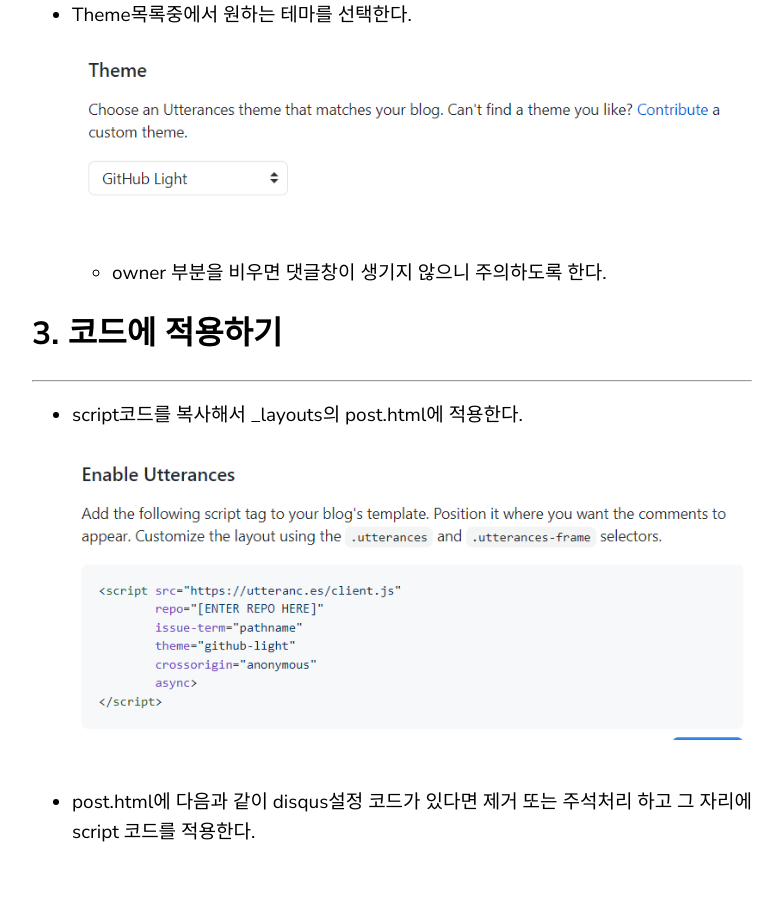
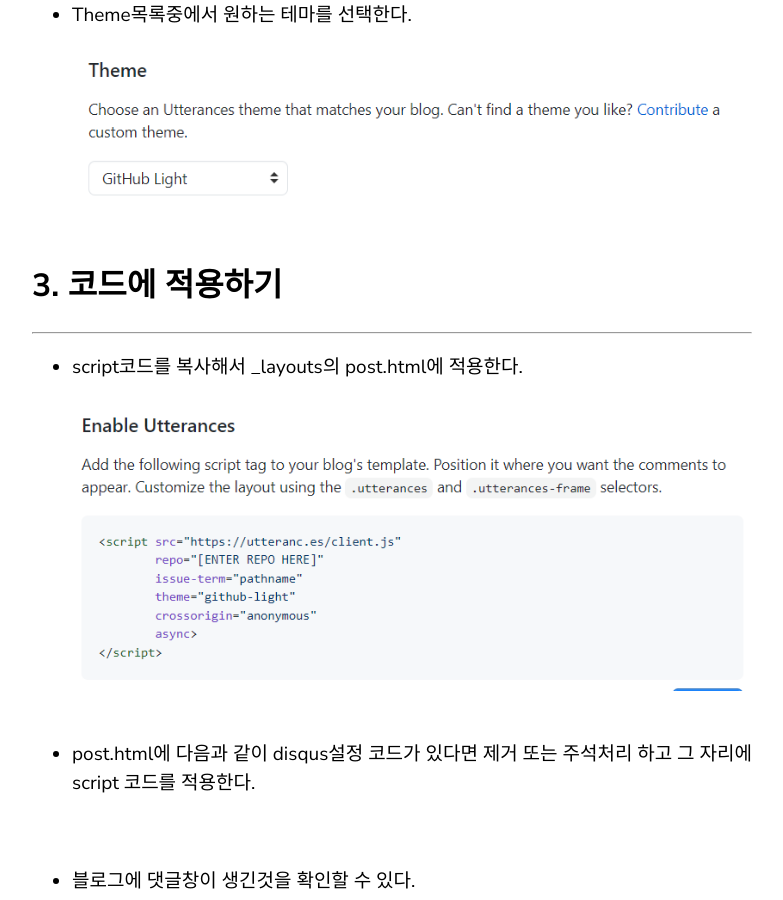
Before and after one commit to Daeye0l/Daeye0l.github.io, a Jekyll site: the page built from _posts/2023-11-06-make-comment-box.md, in a window 1280 px wide and 900 px high, scrolled down 1031 px. Shown: the whole window, without its empty margins (68-851 px from the left). Built offline with Jekyll 4.4.1, drawn with Linux system fonts in a browser that asks for light colours; comment, search, counter and statistics services are not loaded.

```diff
--- a/_config.yml
+++ b/_config.yml
@@ -21,6 +21,7 @@ texture:
   style: blue
   showNav: false
   showPicker: false
+  analytics_id: 'G-5YYHRE7CRY'
 
   # generate social links in footer
   social_links:
--- a/_posts/2023-11-06-make-comment-box.md
+++ b/_posts/2023-11-06-make-comment-box.md
@@ -21,7 +21,6 @@ description: utterances를 사용해 포스트에 댓글창 만들기
 
 - Theme목록중에서 원하는 테마를 선택한다.
 ![theme](../../images/theme.png)
-    - owner 부분을 비우면 댓글창이 생기지 않으니 주의하도록 한다.
 <br>
 
 ## 3. 코드에 적용하기
```
Also changed, not shown: 5 other files.
